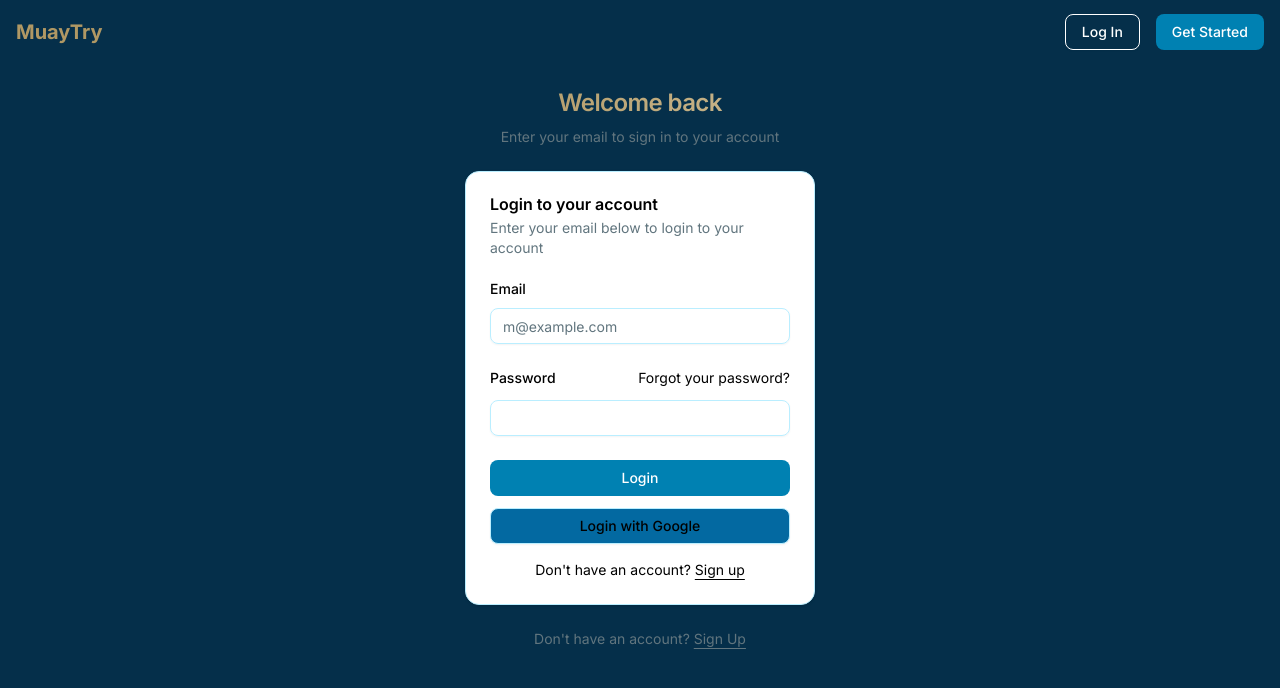
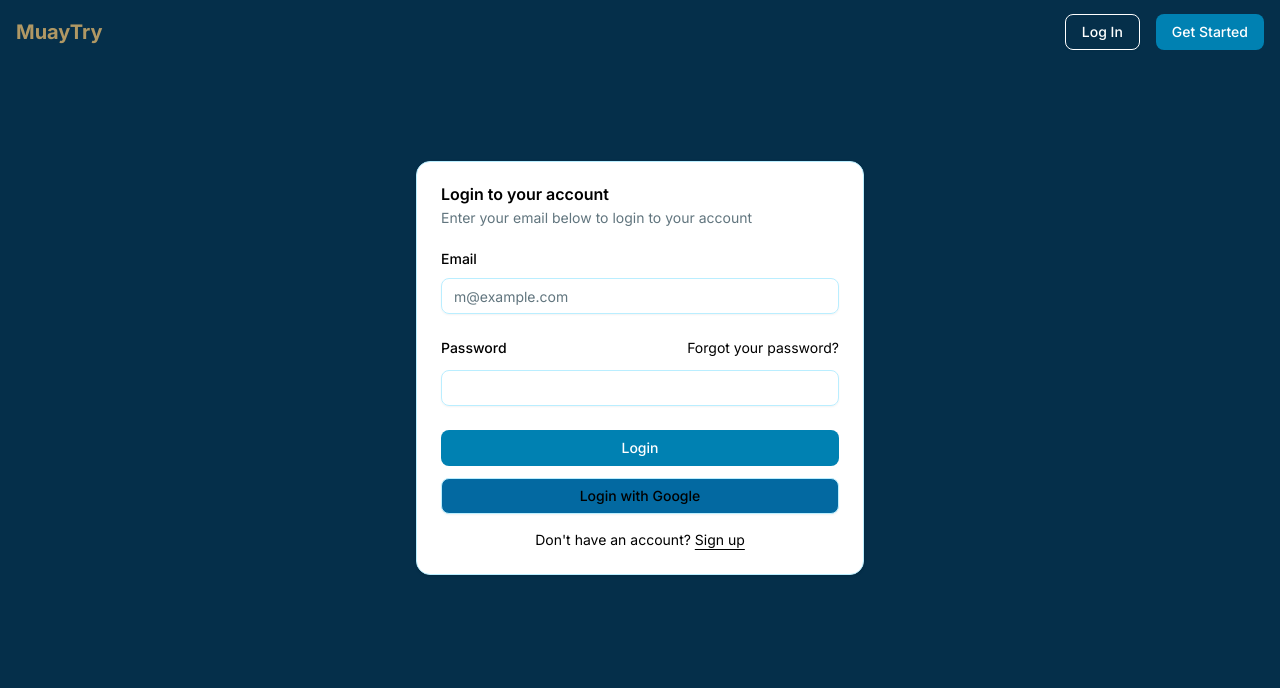
Before and after one commit to m4urocom/muay-try, a Next.js app: page /login in a window 1280 px wide. Shown: the top 688 px of the page. Built offline with nearby package versions, Linux system fonts and the light colour scheme; no server answers.

Commit message:
fix: recreate login page with only shadcn/ui LoginForm, minimal and centered

```diff
--- a/app/login/page.tsx
+++ b/app/login/page.tsx
@@ -1,27 +1,10 @@
-import { Metadata } from "next"
 import { LoginForm } from "@/components/login-form"
-
-export const metadata: Metadata = {
-  title: "Login | MuayTry",
-  description: "Login to your MuayTry account",
-}
 
 export default function LoginPage() {
   return (
     <div className="flex min-h-[calc(100vh-4rem)] items-center justify-center w-full px-4">
-      <div className="mx-auto flex w-full flex-col justify-center space-y-6 sm:w-[350px]">
-        <div className="flex flex-col space-y-2 text-center">
-          <h1 className="text-2xl font-semibold tracking-tight">
-            Welcome back
-          </h1>
-          <p className="text-sm text-muted-foreground">
-            Enter your email to sign in to your account
-          </p>
-        </div>
+      <div className="mx-auto w-full max-w-md">
         <LoginForm />
-        <p className="px-8 text-center text-sm text-muted-foreground">
-          Don&apos;t have an account? <a href="/signup" className="hover:text-brand underline underline-offset-4">Sign Up</a>
-        </p>
       </div>
     </div>
   )
```
